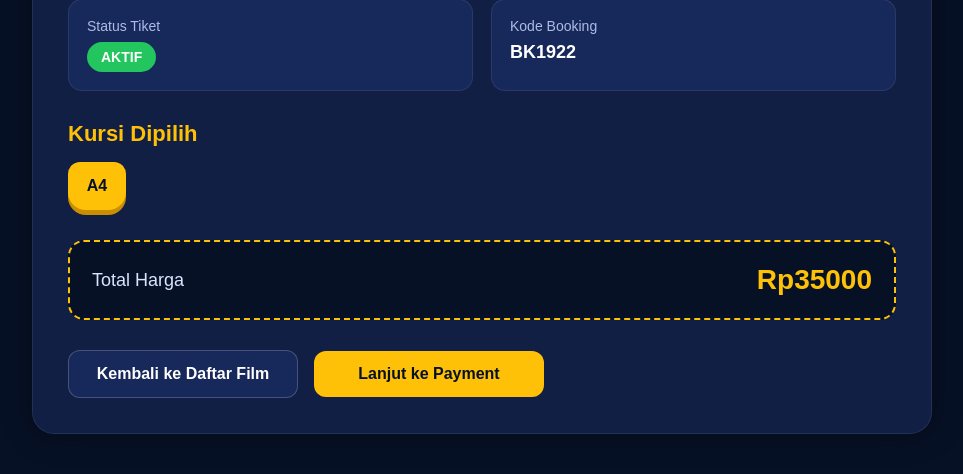
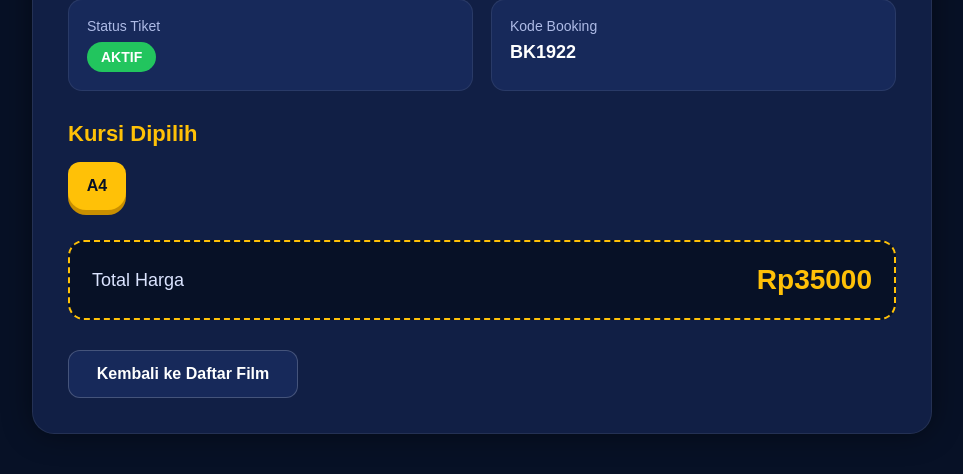
Before and after one commit to mhmdraflyyy/nesa-cinema, a Django app: page /booking/tiket/26/ in a window 1280 px wide. Shown: the part 596-1070 px from the top of the page, without its empty margins (158-1121 px from the left). Run offline with Django 5.2, Linux system fonts and the light colour scheme; data comes from the database, SQL or seed files in the repository; both versions use the stored data as it was after the commit.

Commit message:
maintenance

```diff
--- a/booking/templates/booking/detail_tiket.html
+++ b/booking/templates/booking/detail_tiket.html
@@ -348,9 +348,6 @@
                         Kembali ke Daftar Film
                     </a>
 
-                    <a href="{% url 'payment:index_payment' %}" class="btn btn-primary">
-                        Lanjut ke Payment
-                    </a>
                 </div>
 
             </div>
```
Also changed, not shown: db.sqlite3.
